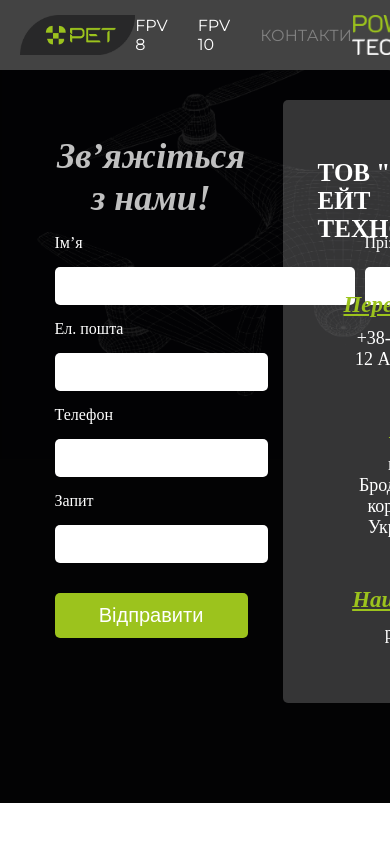
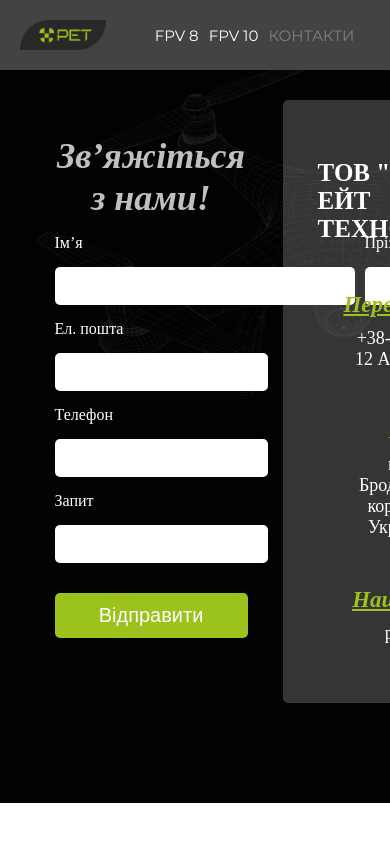
Before and after one commit to Leontin77/PET, a React (Create React App) app: page / in a window 390 px wide. Both pictures are taken after a click on the element "КОНТАКТИ". Shown: the top 842 px of the page. Built offline with nearby package versions, Linux system fonts and the light colour scheme; a web font is replaced by a local one.

Commit message:
mail sender, navigation edited

```diff
--- a/package.json
+++ b/package.json
@@ -13,6 +13,7 @@
     "@types/react": "^18.2.28",
     "@types/react-dom": "^18.2.13",
     "axios": "^1.5.1",
+    "emailjs-com": "^3.2.0",
     "react": "^18.2.0",
     "react-dom": "^18.2.0",
     "react-hook-form": "^7.47.0",
--- a/src/Contacts/index.tsx
+++ b/src/Contacts/index.tsx
@@ -1,6 +1,6 @@
 import "./contacts.scss";
 import { useState } from "react";
-
+import emailjs from 'emailjs-com';
 export const Contacts = () => {
 
   const [name, setName] = useState('')
@@ -10,8 +10,10 @@ export const Contacts = () => {
   const [request, setRequest] = useState('')
 
   const [data, setData] = useState({})
+  emailjs.init('5hEPvDX5N2RgGy0np');
 
-  const onSubmit = () => {
+  const onSubmit = (e: any) => {
+    e.preventDefault
     setData({
       Name: name,
       Surname: surame,
@@ -19,6 +21,22 @@ export const Contacts = () => {
       Tel: tel,
       Request: request
     })
+    const templateParams = {
+      name: name,
+      surname: surame,
+      email: email,
+      tel: tel,
+      request: request,
+    };
+
+    emailjs.send("service_1ivsytk","template_qulgh5n", templateParams)
+      .then((response) => {
+        console.log('Email sent successfully', response);
+      })
+      .catch((error) => {
+        console.error('Error sending email:', error);
+      });
+
   }
 
   console.log('data', data);
@@ -44,7 +62,7 @@ export const Contacts = () => {
           <input className="formsInputs-info" type="text" onChange={(e: any) => setTel(e.target.value)}/>
           <div className="description">Запит</div>
           <input className="formsInputs-info" type="text" onChange={(e: any) => setRequest(e.target.value)}/>
-          <button type='button' className="formsInputs-button" onClick={onSubmit}>Відправити</button>
+          <button type='button' className="formsInputs-button" onClick={(e: any) => onSubmit(e)}>Відправити</button>
         </form>
         <div className="aboutUs">
           <div className="aboutUs-title"> ТОВ "ПАУЄР ЕЙТ ТЕХНОЛОДЖИЗ" </div>
--- a/src/Content/index.tsx
+++ b/src/Content/index.tsx
@@ -28,7 +28,7 @@ export const Content = ({ tab }: ContentProps): JSX.Element => {
         )}
         <div className="contentWrapper_mainInfoBox-item">{infoEnum[`FPV${tab}`].rightText}</div>
       </div>
-      <div className="contentWrapper_tacticTitle">ТАКТИКО-ТЕХНІЧНІ ХАРАКТЕРИСТИКИ</div>
+      <div className="contentWrapper_tacticTitle">ТАКТИКО - ТЕХНІЧНІ ХАРАКТЕРИСТИКИ</div>
       <div className="specifications-container">
       {Object.entries(infoEnum[`FPV${tab}`].detailes).map(([key, value]) => (
         <div key={key} className="specification">
--- a/src/Landing/Landing.scss
+++ b/src/Landing/Landing.scss
@@ -50,3 +50,30 @@
     }
   }
 }
+
+
+
+.wrapper_header-row_navigation-item {
+  color: white;
+  cursor: pointer;
+  transition: color 0.3s ease, transform 0.3s ease;
+}
+
+.wrapper_header-row_navigation-item:hover {
+  color: gray; /* or any other color you prefer for the active/hover state */
+  transform: translateY(-2px); /* gives a slight upward lift */
+}
+
+@media (max-width: 1024px) {
+  .wrapper_header-row{
+    padding: 20px 5%;
+    grid-template-columns: auto auto;
+    &_logo{
+      height: 30px;
+    }
+    &_navigation{
+      gap: 10px;
+      font-size: 15px;
+    }
+  }
+}
--- a/src/Landing/Landing.tsx
+++ b/src/Landing/Landing.tsx
@@ -11,6 +11,7 @@ export interface ILandingProps {}
 export const Landing = ({ ...props }: ILandingProps): JSX.Element => {
 
   const [tab, setTab] = useState<number>(8)
+  const width = window.innerWidth;
 
   return (
     <div className="wrapper">
@@ -26,7 +27,7 @@ export const Landing = ({ ...props }: ILandingProps): JSX.Element => {
             <div className={`wrapper_header-row_navigation-item ${tab === 12 && 'active'}`} onClick={() => setTab(12)}>КОНТАКТИ</div>
 
           </div>
-          <img className="wrapper_header-row_text" src={headerText} />
+          {width > 1024 && <img className="wrapper_header-row_text" src={headerText} />}
 
         </div>
       </div>
```
Also changed, not shown: 1 other file (tests, documents, lock files or other folders).
